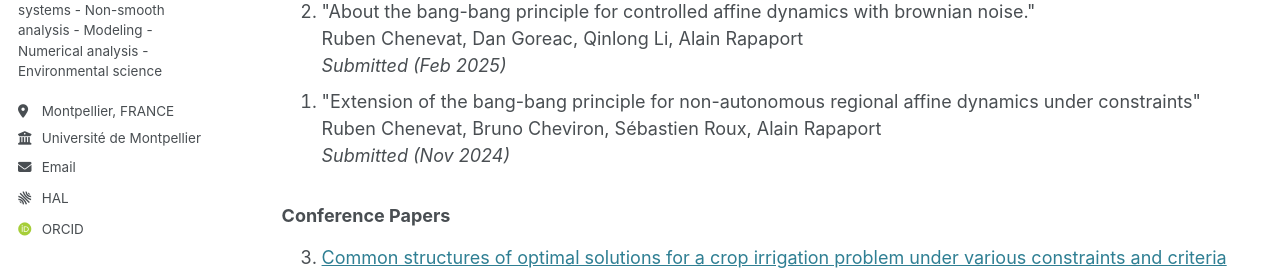
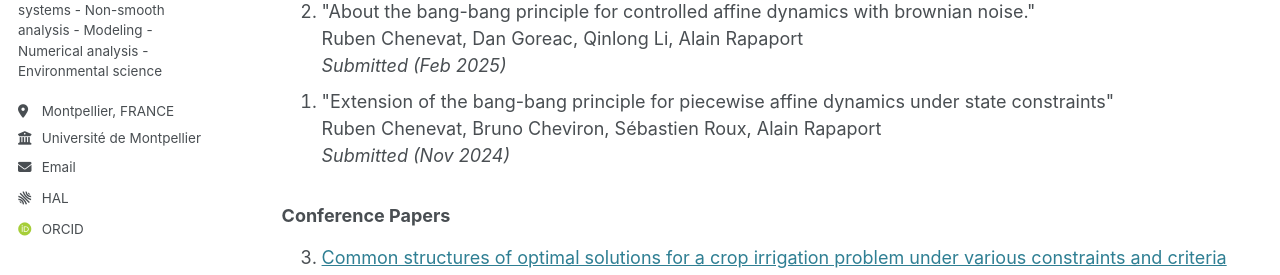
Before and after one commit to rubenchenevat/rubenchenevat.github.io, a Jekyll site: the page built from _pages/publications.html, in a window 1280 px wide and 900 px high. Shown: the part 302-577 px from the top of the window. Built offline with Jekyll 4.4.1, drawn with Linux system fonts in a browser that asks for light colours; some web fonts are replaced.

Commit message:
Update publications.html

```diff
--- a/_pages/publications.html
+++ b/_pages/publications.html
@@ -49,7 +49,7 @@ author_profile: true
         <em>Submitted (Feb 2025)</em>
     </li>
     <li>
-        "Extension of the bang-bang principle for non-autonomous regional affine dynamics under constraints"<br>
+        "Extension of the bang-bang principle for piecewise affine dynamics under state constraints"<br>
         Ruben Chenevat, Bruno Cheviron, Sébastien Roux, Alain Rapaport<br>
         <em>Submitted (Nov 2024)</em>
     </li>
```
